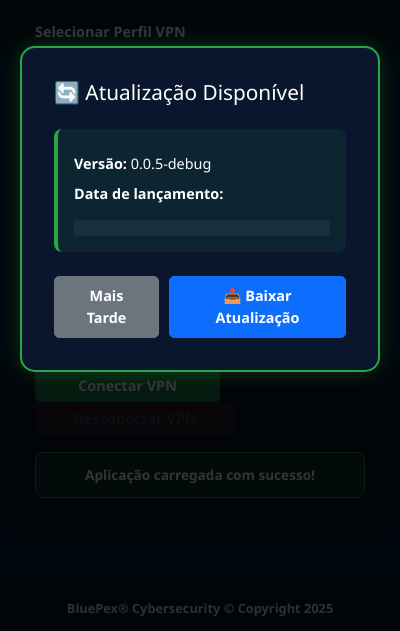
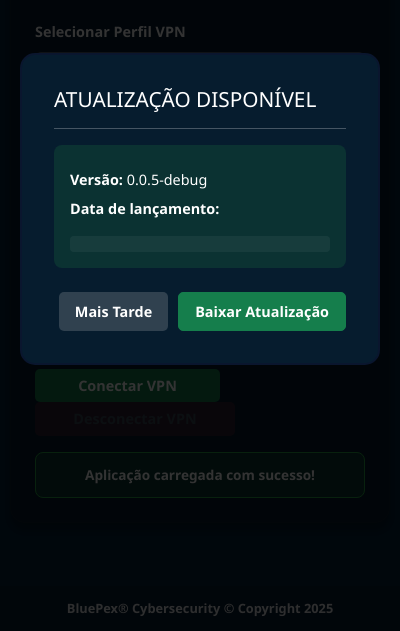
Before and after one commit to mvclaudianobj/bp-vpn-elekton, an Electron app: page index_debug.html in a window 400 px wide. Shown: the part 213-844 px from the top of the page. Drawn offline with nearby package versions, Linux system fonts and the light colour scheme.

Commit message:
refactor: adjustments icons

```diff
--- a/index_debug.html
+++ b/index_debug.html
@@ -1021,21 +1021,19 @@
     }
 
     .update-content {
-        background: #0A162E;
+        background: #061c2e;
         padding: 2rem;
         border-radius: 15px;
         max-width: 500px;
         width: 90%;
-        border: 2px solid #28a745;
-        box-shadow: 0 0 20px rgba(40, 167, 69, 0.3);
+        border: 2px solid #0a162e;
     }
 
     .update-info {
-        margin: 1.5rem 0;
+        margin: 1.0rem 0;
         padding: 1rem;
-        background: rgba(40, 167, 69, 0.1);
+        background: rgb(45 173 74 / 15%);
         border-radius: 8px;
-        border-left: 4px solid #28a745;
     }
 
     .update-info p {
@@ -1096,6 +1094,11 @@
     .update-actions .btn {
         padding: 8px 16px;
         font-size: 0.9rem;
+    }
+
+    .update-actions .btn-secondary {
+        background-color: #cccccc36;
+        border: none;
     }
 </style>
 </head>
@@ -1378,7 +1381,8 @@
    <!-- Modal de Atualização -->
   <div class="update-modal" id="updateModal">
     <div class="update-content">
-      <h3>🔄 Atualização Disponível</h3>
+      <h3 class="text-uppercase">Atualização Disponível</h3>
+      <hr>
 
       <div id="updateInfo" class="update-info">
         <p><strong>Versão:</strong> <span id="updateVersion"></span></p>
@@ -1399,7 +1403,7 @@
 
       <div class="update-actions">
         <button class="btn btn-secondary" id="updateLaterBtn">Mais Tarde</button>
-        <button class="btn btn-primary" id="updateDownloadBtn">📥 Baixar Atualização</button>
+        <button class="btn btn-success" id="updateDownloadBtn"> Baixar Atualização</button>
         <button class="btn btn-success" id="updateInstallBtn" style="display: none;">⚡ Instalar Agora</button>
       </div>
     </div>
--- a/main.js
+++ b/main.js
@@ -613,8 +613,8 @@ function createSplashWindow() {
      console.log('📁 __dirname:', __dirname);
      console.log('📄 Preload path:', path.join(__dirname, 'preload.js'));
      mainWindow = new BrowserWindow({
-     width: 480,
-     height: 500,
+     width: 640,
+     height: 680,
      frame: false,
      webPreferences: {
        nodeIntegration: true,
--- a/renderer.js
+++ b/renderer.js
@@ -58,7 +58,7 @@ ipcRenderer.on('vpn-status-check', (event, data) => {
 function adjustWindowSize() {
   const body = document.body;
   const height = body.scrollHeight + 20; // Margem
-  const width = 480; // Largura fixa
+  const width = 780; // Largura fixa
   ipcRenderer.send('adjust-window-size', { width, height });
 }
 
```
Also changed, not shown: index.html (+12 -8 lines), build/icon.ico, build/icon.png, icon.ico, icon.png.
